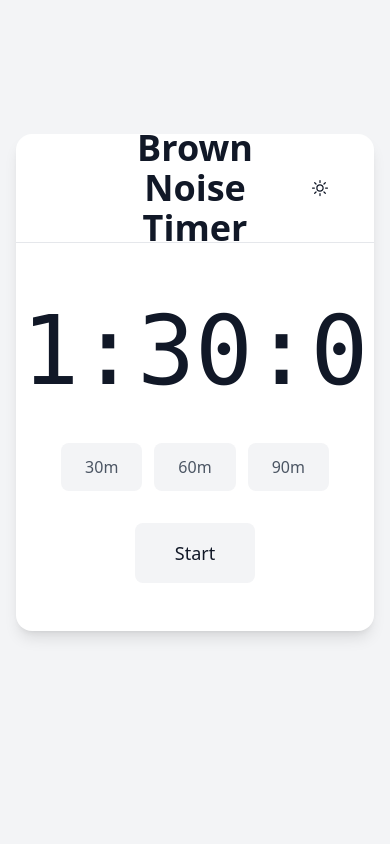
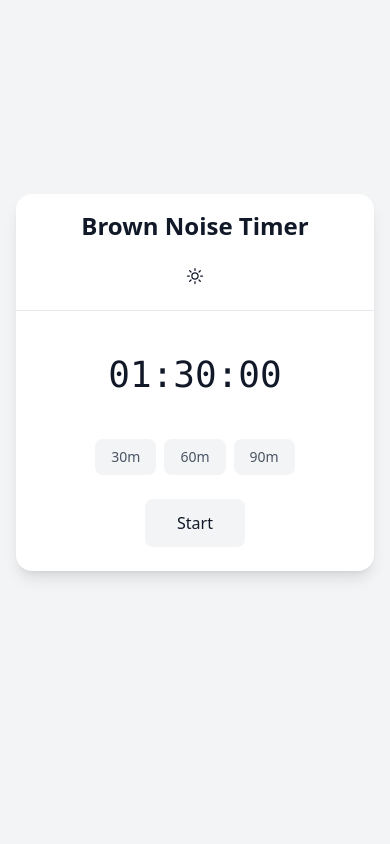
Before and after one commit to josh-may/timer-bud, a Next.js app: page / in a window 390 px wide. Shown: the top 844 px of the page. Built offline with nearby package versions, Linux system fonts and the light colour scheme; no server answers.

Commit message:
Lazy commit

```diff
--- a/pages/index.js
+++ b/pages/index.js
@@ -110,6 +110,7 @@ export default function Home() {
           name="description"
           content="Free online brown noise timer for focus, sleep, and relaxation. Customizable duration, deeper than white noise, with automatic shutdown. Perfect for studying, work, and meditation."
         />
+        <meta name="viewport" content="width=device-width, initial-scale=1.0" />
 
         {/* Open Graph / Social Media */}
         <meta
@@ -145,12 +146,12 @@ export default function Home() {
             ${isDarkMode ? "bg-zinc-900" : "bg-white"}`}
           >
             <div
-              className={`p-9 text-center border-b flex justify-between items-center relative ${
+              className={`p-4 sm:p-9 text-center border-b flex flex-col sm:flex-row justify-between items-center relative ${
                 isDarkMode ? "border-zinc-700" : "border-gray-200"
               }`}
             >
               <h1
-                className={`text-4xl font-semibold absolute left-1/2 -translate-x-1/2 ${
+                className={`text-2xl sm:text-4xl font-semibold sm:absolute sm:left-1/2 sm:-translate-x-1/2 mb-4 sm:mb-0 ${
                   isDarkMode ? "text-zinc-100" : "text-gray-900"
                 }`}
               >
@@ -159,7 +160,7 @@ export default function Home() {
 
               <button
                 onClick={toggleTheme}
-                className={`p-2 transition-all relative overflow-hidden flex items-center justify-center ml-auto
+                className={`p-2 transition-all relative overflow-hidden flex items-center justify-center sm:ml-auto
                   ${isDarkMode ? "text-yellow-300" : "text-gray-900"}`}
                 aria-label="Toggle theme"
               >
@@ -206,8 +207,8 @@ export default function Home() {
               </button>
             </div>
 
-            <div className="p-12 space-y-8">
-              <div className="h-[120px] flex items-center justify-center">
+            <div className="p-6 sm:p-12 space-y-6 sm:space-y-8">
+              <div className="h-[80px] sm:h-[120px] flex items-center justify-center">
                 {isEditing ? (
                   <input
                     type="text"
@@ -216,13 +217,13 @@ export default function Home() {
                     defaultValue={formatTime(timeInSeconds)}
                     onKeyDown={(e) => e.key === "Enter" && handleTimeSubmit(e)}
                     onBlur={handleTimeSubmit}
-                    className={`text-8xl font-mono text-center bg-transparent w-full focus:outline-none
+                    className={`text-4xl sm:text-8xl font-mono text-center bg-transparent w-full focus:outline-none
                       ${isDarkMode ? "text-zinc-100" : "text-gray-900"}`}
                   />
                 ) : (
                   <div
                     onClick={handleTimeClick}
-                    className={`text-8xl font-mono text-center cursor-pointer transition-colors
+                    className={`text-4xl sm:text-8xl font-mono text-center cursor-pointer transition-colors
                       ${
                         isDarkMode
                           ? "text-zinc-100 hover:text-zinc-300"
@@ -234,13 +235,13 @@ export default function Home() {
                 )}
               </div>
 
-              <div className="flex justify-center gap-3 mt-12">
+              <div className="flex justify-center gap-2 sm:gap-3 mt-8 sm:mt-12">
                 {[30, 60, 90].map((minutes) => (
                   <button
                     key={minutes}
                     onClick={() => handlePresetClick(minutes)}
                     disabled={isRunning}
-                    className={`px-6 py-3 rounded-lg text-base font-medium transition-all
+                    className={`px-4 sm:px-6 py-2 sm:py-3 rounded-lg text-sm sm:text-base font-medium transition-all
                       ${
                         isDarkMode
                           ? "bg-zinc-800 text-zinc-300 hover:bg-zinc-700 disabled:opacity-50 disabled:cursor-not-allowed"
@@ -252,10 +253,10 @@ export default function Home() {
                 ))}
               </div>
 
-              <div className="flex justify-center gap-3 mt-8">
+              <div className="flex justify-center gap-3 mt-6 sm:mt-8">
                 <button
                   onClick={toggleTimer}
-                  className={`px-10 py-4 rounded-lg font-medium transition-all text-lg
+                  className={`px-8 sm:px-10 py-3 sm:py-4 rounded-lg font-medium transition-all text-base sm:text-lg
                     ${
                       isDarkMode
                         ? "bg-zinc-800 text-zinc-100 hover:bg-zinc-700"
@@ -269,7 +270,7 @@ export default function Home() {
           </div>
         </main>
 
-        <div className="max-w-2xl mx-auto px-4 py-24">
+        <div className="max-w-2xl mx-auto px-4 py-12 sm:py-24">
           <h2
             className={`text-xl sm:text-2xl md:text-3xl font-bold mb-6 sm:mb-8 tracking-wide text-center
             ${isDarkMode ? "text-white/80" : "text-gray-900"}`}
```
